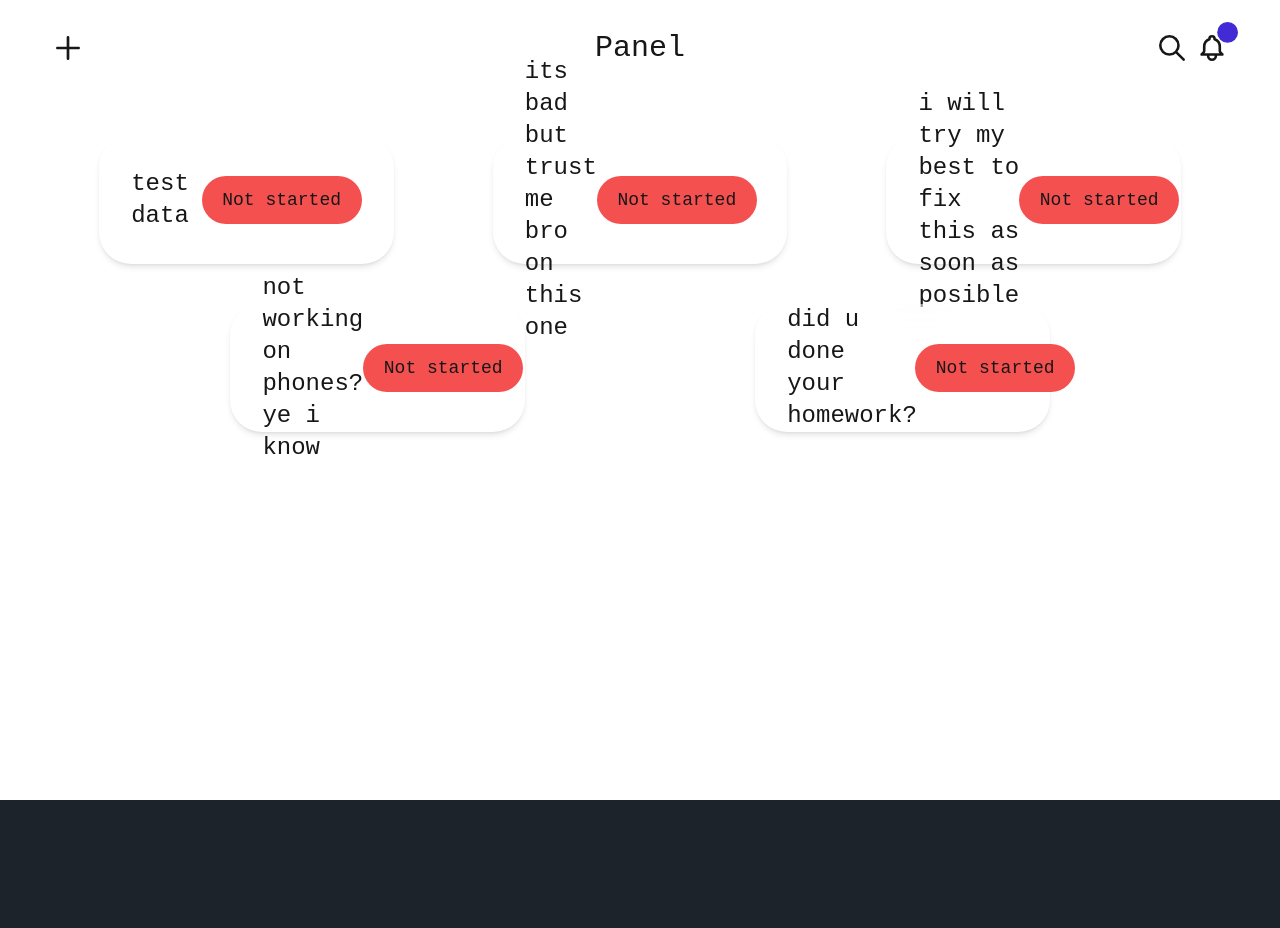
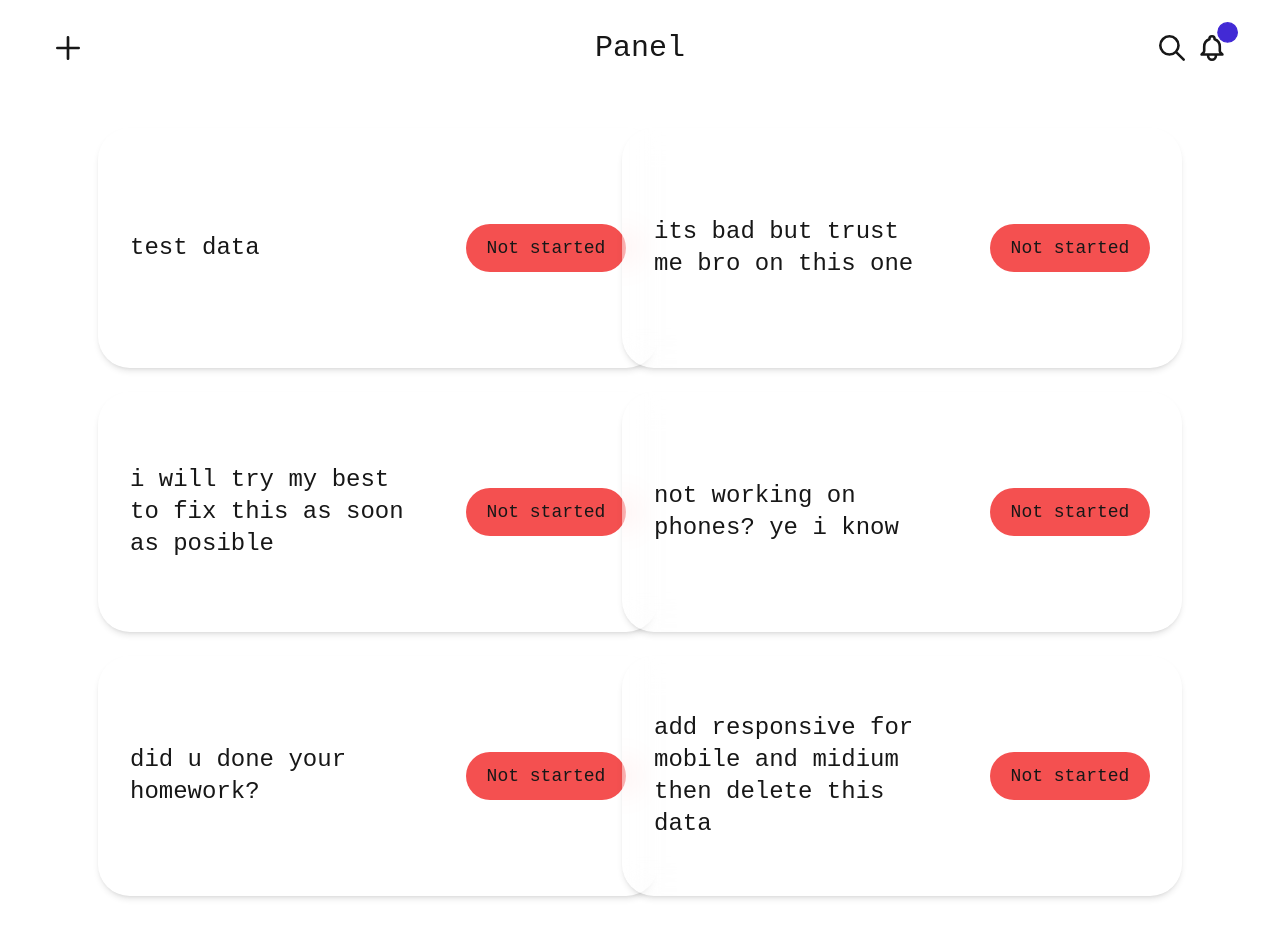
Before and after one commit to Pekos123/Planex, a Next.js app: page /panel in a window 1280 px wide. Before the commit the page ends 800 px from the top, so only its background shows below. Built offline with nearby package versions, Linux system fonts and the light colour scheme; a web font is replaced by a local one; what tailwindcss-animated would draw is missing.

Commit message:
adding responsivnes to the webiste

```diff
--- a/app/components/panel/PanelHeader.tsx
+++ b/app/components/panel/PanelHeader.tsx
@@ -2,7 +2,7 @@ import PlusButton from '../PlusButton'
 
 const PanelHeader = ({ className }: { className?: string }) => {
   return (
-    <div className={`navbar shadow-sm font-code h-24 px-12 ${className || ''}`}>
+    <div className={`navbar shadow-sm font-code h-24 px-12 max-sm:px-6 ${className || ''}`}>
       <div className="navbar-start">
        <div className="plus-button">
         <PlusButton dataTheme="light"/>
--- a/app/components/panel/SelectBadgeDropdown.tsx
+++ b/app/components/panel/SelectBadgeDropdown.tsx
@@ -40,7 +40,7 @@ const SelectBadgeDropdown = () => {
   };
 
   return (
-    <div className="relative">
+    <div className="relative max-sm:scale-70">
       {isOpen && <Badge className="animate-jump-in animate-duration-200" badgeType={firstDropdownBadge} onClick={() => {handleSelect('first') }}/>}
       <Badge badgeType={badge} onClick={() => setIsOpen(!isOpen)} className={isOpen ? 'scale-90' : 'scale-100 hover:scale-105'}/>
       {isOpen && <Badge className="animate-jump-in animate-duration-200" badgeType={secDropdownBadge} onClick={() => handleSelect('sec')}/>}
--- a/app/components/panel/TaskElement.tsx
+++ b/app/components/panel/TaskElement.tsx
@@ -3,8 +3,8 @@ import SelectBadgeDropdown from "./SelectBadgeDropdown";
 const TaskElement = ({title} : {title: string}) => {
   return (
     <>
-      <div className="w-[23vw] h-[10vw] bg-white/5 backdrop-filter backdrop-blur-lg relative flex items-center justify-between px-8 rounded-4xl shadow-md hover:scale-101 transition-all duration-300 ease-in-out">
-        <p className="text-2xl w-[10vw] font-code">{title}</p>
+      <div className="w-[35rem] h-[15rem] max-sm:w-[20rem] max-sm:h-[12rem] bg-white/5 backdrop-filter backdrop-blur-lg relative flex items-center justify-between px-8 max-sm:px-4 rounded-4xl shadow-md hover:scale-101 hover:shadow-lg transition-all duration-300 ease-in-out">
+        <p className="text-2xl max-sm:text-sm w-[18rem] font-code">{title}</p>
         <SelectBadgeDropdown />
       </div>
     </>
--- a/app/page.tsx
+++ b/app/page.tsx
@@ -7,10 +7,10 @@ export default function Home() {
     <main className="min-h-screen flex items-center justify-center flex-col relative overflow-hidden">
       <Blobs/>
       <div className="text-center animate-flip-down animate-once animate-ease-out animate-delay-200 z-5">
-        <h1 className="font-code text-7xl font-semibold tracking-tighter text-shadow-lg ">Welcome to Planex</h1>
-        <h2 className="font-code text-2xl tracking-wide text-shadow-md ">Plan your own projects!</h2>
+        <h1 className="font-code text-7xl max-sm:text-4xl font-bold tracking-tighter text-shadow-lg ">Welcome to Planex</h1>
+        <h2 className="font-code text-2xl max-sm:text-lg tracking-wide text-shadow-md ">Plan your own projects!</h2>
       </div>
-        <Link className="font-code font-bold text-1xl" href="/panel">
+        <Link className="font-code font-bold text-1xl max-sm:scale-80" href="/panel">
           <GlassButton className="m-8 animate-once animate-delay-800 animate-duration-1000 animate-ease-out animate-fade z-5">
             Get started!
           </GlassButton>
--- a/app/panel/page.tsx
+++ b/app/panel/page.tsx
@@ -8,15 +8,16 @@ export default function Panel() {
     "its bad but trust me bro on this one",
     "i will try my best to fix this as soon as posible",
     "not working on phones? ye i know",
-    "did u done your homework?"
+    "did u done your homework?",
+    "add responsive for mobile and midium then delete this data",
   ];
 
   return(
     <main className="animate-delay-300 animate-fade animate-once animate-ease-out flex items-center justify-center flex-col">
-      <Header className=" shadow-md shadow-white/30"/>
-        <ul className='list p-8 justify-evenly gap-6 flex flex-row flex-wrap'>
+      <Header className="shadow-md shadow-white/30"/>
+        <ul className='py-8 list justify-items-center gap-6 max-sm:gap-4 w-[80%] grid grid-cols-3 max-2xl:grid-cols-2 max-lg:grid-cols-1'>
           {data.map((item, index) => (
-            <li key={index} className="p-2"><TaskElement title={item}/></li>
+            <li key={index} className=""><TaskElement title={item}/></li>
           ))}
       </ul>
     </main>
```
